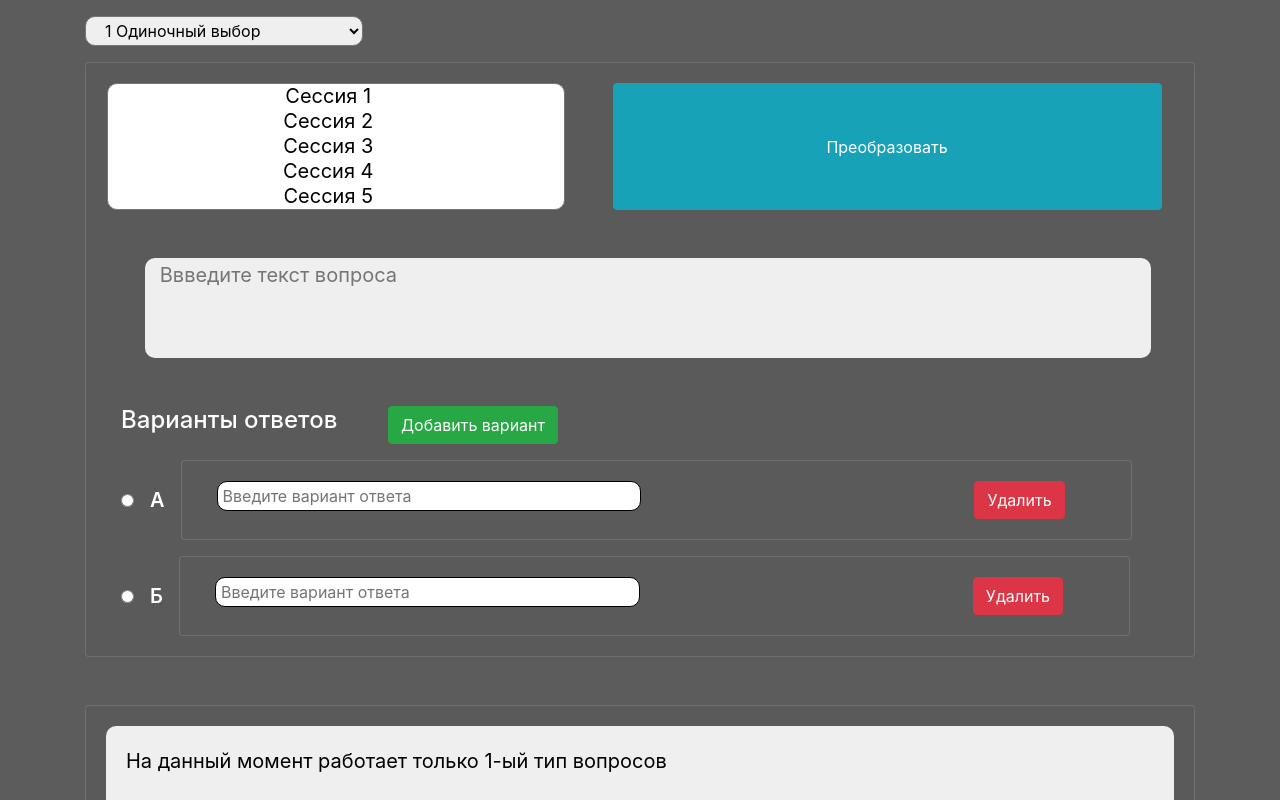
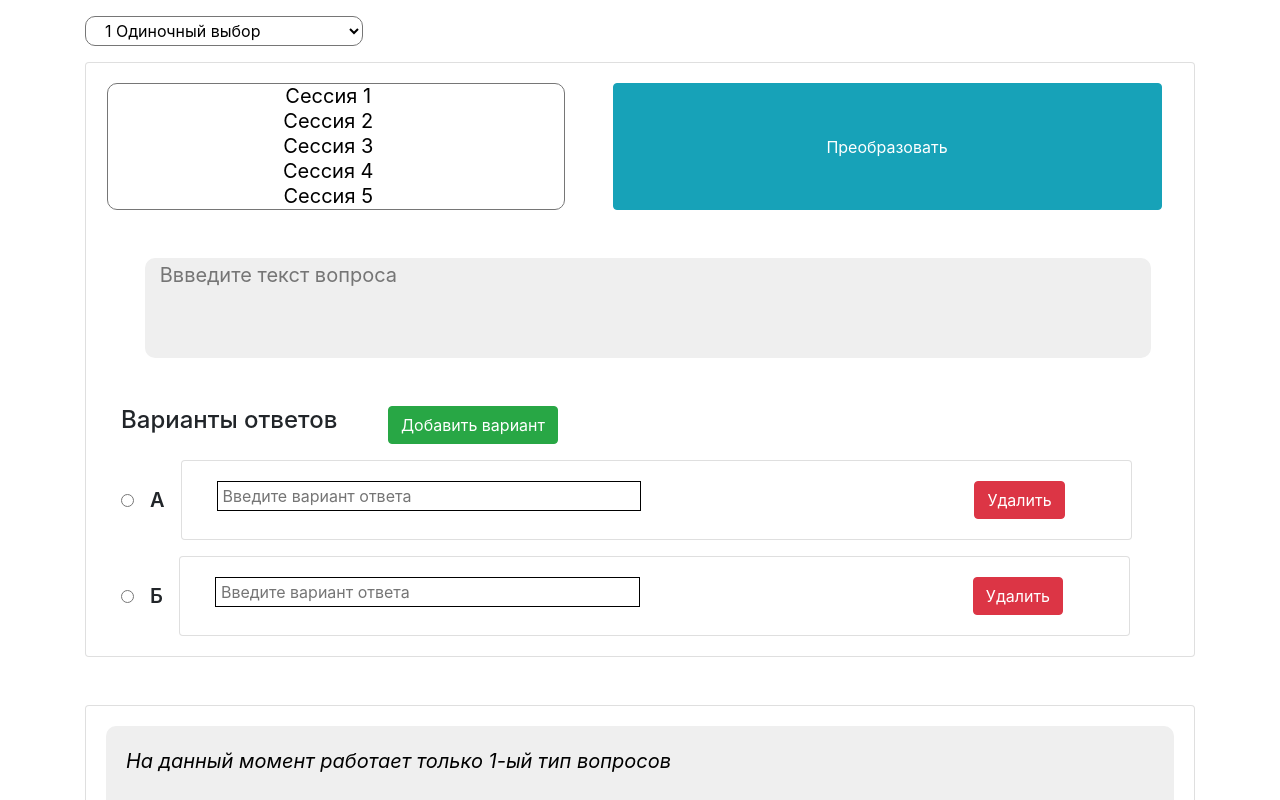
Before and after one commit to Learn-Quickly/learn-quickly.github.io, a plain HTML site: page index.html in a window 1280 px wide. Shown: the top 800 px of the page. Drawn offline with nearby package versions, Linux system fonts and the light colour scheme.

Commit message:
redesigned

```diff
--- a/css/styles.css
+++ b/css/styles.css
@@ -1,4 +1,4 @@
-body {
+/*body {
 	background-color: #5c5c5c;
 }
 
@@ -7,7 +7,7 @@ body {
 	border: 1px solid rgba(255, 251, 251, 0.13);
 	color: #fff;
 }
-
+*/
 textarea {
     border: none;
     resize: none;
@@ -28,6 +28,7 @@ textarea:focus {
     border-radius: 10px;
     padding: 20px;
     color: #000;
+    font-style: italic;
 }
 
 #session_variants {
@@ -48,6 +49,7 @@ textarea:focus {
 #question_variants {
 	height: 30px;
 	border-radius: 10px;
+	background-color: #fff;
 }
 
 #question_variants:focus {
@@ -61,7 +63,6 @@ textarea:focus {
 
 .answer-variant {
     width: 100%;
-    border-radius: 10px;
     border: 1px solid black;
     height: 30px;
     padding-left: 5px;
@@ -71,3 +72,7 @@ textarea:focus {
 .delete-button {
     width: 100%;
 }
+
+#convert_button {
+	font-size: 2em;
+}
--- a/js/script.js
+++ b/js/script.js
@@ -1,6 +1,6 @@
 "use strict";
 
-function _instanceof(left, right) { if (right != null && typeof Symbol !== "undefined" && right[Symbol.hasInstance]) { return !!right[Symbol.hasInstance](left); } else { return left instanceof right; } }
+function _typeof(obj) { "@babel/helpers - typeof"; if (typeof Symbol === "function" && typeof Symbol.iterator === "symbol") { _typeof = function _typeof(obj) { return typeof obj; }; } else { _typeof = function _typeof(obj) { return obj && typeof Symbol === "function" && obj.constructor === Symbol && obj !== Symbol.prototype ? "symbol" : typeof obj; }; } return _typeof(obj); }
 
 function _createForOfIteratorHelper(o, allowArrayLike) { var it; if (typeof Symbol === "undefined" || o[Symbol.iterator] == null) { if (Array.isArray(o) || (it = _unsupportedIterableToArray(o)) || allowArrayLike && o && typeof o.length === "number") { if (it) o = it; var i = 0; var F = function F() {}; return { s: F, n: function n() { if (i >= o.length) return { done: true }; return { done: false, value: o[i++] }; }, e: function e(_e) { throw _e; }, f: F }; } throw new TypeError("Invalid attempt to iterate non-iterable instance.\nIn order to be iterable, non-array objects must have a [Symbol.iterator]() method."); } var normalCompletion = true, didErr = false, err; return { s: function s() { it = o[Symbol.iterator](); }, n: function n() { var step = it.next(); normalCompletion = step.done; return step; }, e: function e(_e2) { didErr = true; err = _e2; }, f: function f() { try { if (!normalCompletion && it.return != null) it.return(); } finally { if (didErr) throw err; } } }; }
 
@@ -8,11 +8,27 @@ function _unsupportedIterableToArray(o, minLen) { if (!o) return; if (typeof o =
 
 function _arrayLikeToArray(arr, len) { if (len == null || len > arr.length) len = arr.length; for (var i = 0, arr2 = new Array(len); i < len; i++) { arr2[i] = arr[i]; } return arr2; }
 
-function _classCallCheck(instance, Constructor) { if (!_instanceof(instance, Constructor)) { throw new TypeError("Cannot call a class as a function"); } }
-
 function _defineProperties(target, props) { for (var i = 0; i < props.length; i++) { var descriptor = props[i]; descriptor.enumerable = descriptor.enumerable || false; descriptor.configurable = true; if ("value" in descriptor) descriptor.writable = true; Object.defineProperty(target, descriptor.key, descriptor); } }
 
 function _createClass(Constructor, protoProps, staticProps) { if (protoProps) _defineProperties(Constructor.prototype, protoProps); if (staticProps) _defineProperties(Constructor, staticProps); return Constructor; }
+
+function _inherits(subClass, superClass) { if (typeof superClass !== "function" && superClass !== null) { throw new TypeError("Super expression must either be null or a function"); } subClass.prototype = Object.create(superClass && superClass.prototype, { constructor: { value: subClass, writable: true, configurable: true } }); if (superClass) _setPrototypeOf(subClass, superClass); }
+
+function _setPrototypeOf(o, p) { _setPrototypeOf = Object.setPrototypeOf || function _setPrototypeOf(o, p) { o.__proto__ = p; return o; }; return _setPrototypeOf(o, p); }
+
+function _createSuper(Derived) { var hasNativeReflectConstruct = _isNativeReflectConstruct(); return function _createSuperInternal() { var Super = _getPrototypeOf(Derived), result; if (hasNativeReflectConstruct) { var NewTarget = _getPrototypeOf(this).constructor; result = Reflect.construct(Super, arguments, NewTarget); } else { result = Super.apply(this, arguments); } return _possibleConstructorReturn(this, result); }; }
+
+function _possibleConstructorReturn(self, call) { if (call && (_typeof(call) === "object" || typeof call === "function")) { return call; } return _assertThisInitialized(self); }
+
+function _assertThisInitialized(self) { if (self === void 0) { throw new ReferenceError("this hasn't been initialised - super() hasn't been called"); } return self; }
+
+function _isNativeReflectConstruct() { if (typeof Reflect === "undefined" || !Reflect.construct) return false; if (Reflect.construct.sham) return false; if (typeof Proxy === "function") return true; try { Date.prototype.toString.call(Reflect.construct(Date, [], function () {})); return true; } catch (e) { return false; } }
+
+function _getPrototypeOf(o) { _getPrototypeOf = Object.setPrototypeOf ? Object.getPrototypeOf : function _getPrototypeOf(o) { return o.__proto__ || Object.getPrototypeOf(o); }; return _getPrototypeOf(o); }
+
+function _instanceof(left, right) { if (right != null && typeof Symbol !== "undefined" && right[Symbol.hasInstance]) { return !!right[Symbol.hasInstance](left); } else { return left instanceof right; } }
+
+function _classCallCheck(instance, Constructor) { if (!_instanceof(instance, Constructor)) { throw new TypeError("Cannot call a class as a function"); } }
 
 function _defineProperty(obj, key, value) { if (key in obj) { Object.defineProperty(obj, key, { value: value, enumerable: true, configurable: true, writable: true }); } else { obj[key] = value; } return obj; }
 
@@ -23,26 +39,51 @@ var question_header = document.getElementById("question_header");
 var session_select = document.getElementById("session_variants");
 var json_place = document.getElementById('json_place');
 
-var OneChooseQuestion = /*#__PURE__*/function () {
+var Question = function Question() {
+  _classCallCheck(this, Question);
+
+  _defineProperty(this, "type", void 0);
+
+  _defineProperty(this, "sessions", void 0);
+
+  _defineProperty(this, "question_div", void 0);
+
+  _defineProperty(this, "question_header", void 0);
+};
+
+var OneChooseQuestion = /*#__PURE__*/function (_Question) {
+  _inherits(OneChooseQuestion, _Question);
+
+  var _super = _createSuper(OneChooseQuestion);
+
   function OneChooseQuestion() {
+    var _this;
+
     _classCallCheck(this, OneChooseQuestion);
 
-    _defineProperty(this, "type", 1);
+    _this = _super.call(this);
 
-    this.sessions = [];
-    this.question_div = document.createElement('div');
-    this.question_header = htmlToElement("<textarea class=\"col-11 mt-5 ml-3 question_textarea\" name=\"question_text\" id=\"question_text\" placeholder=\"\u0412\u0432\u0432\u0435\u0434\u0438\u0442\u0435 \u0442\u0435\u043A\u0441\u0442 \u0432\u043E\u043F\u0440\u043E\u0441\u0430\" row=\"4\"></textarea>");
-    this.question_body = htmlToElement("<div class=\"row\">\n                        <h4 class=\"col-3\">\u0412\u0430\u0440\u0438\u0430\u043D\u0442\u044B \u043E\u0442\u0432\u0435\u0442\u043E\u0432</h4>\n                        <div class=\"col-4\"><button class=\"btn btn-success\" onclick=\"firstTypeQuestion.add_variant();\" id=\"add_one_choose_variant\">\u0414\u043E\u0431\u0430\u0432\u0438\u0442\u044C \u0432\u0430\u0440\u0438\u0430\u043D\u0442</button></div>\n                    </div>");
-    this.variants_node = htmlToElement('<div class="container" id="variants"></div>');
-    this.question_div.appendChild(this.question_body);
-    this.question_div.appendChild(this.variants_node);
-    this.question_textarea = this.question_header;
-    this.variant_divs = {};
-    this.variants_count = 0;
+    _defineProperty(_assertThisInitialized(_this), "type", 1);
+
+    _this.sessions = [];
+    _this.question_div = document.createElement('div');
+    _this.question_header = htmlToElement("<textarea class=\"col-11 mt-5 ml-3 question_textarea\" name=\"question_text\" id=\"question_text\" placeholder=\"\u0412\u0432\u0432\u0435\u0434\u0438\u0442\u0435 \u0442\u0435\u043A\u0441\u0442 \u0432\u043E\u043F\u0440\u043E\u0441\u0430\" row=\"4\"></textarea>");
+    _this.question_body = htmlToElement("<div class=\"row\">\n                        <h4 class=\"col-3\">\u0412\u0430\u0440\u0438\u0430\u043D\u0442\u044B \u043E\u0442\u0432\u0435\u0442\u043E\u0432</h4>\n                        <div class=\"col-4\"><button class=\"btn btn-success\" onclick=\"firstTypeQuestion.add_variant();\" id=\"add_one_choose_variant\">\u0414\u043E\u0431\u0430\u0432\u0438\u0442\u044C \u0432\u0430\u0440\u0438\u0430\u043D\u0442</button></div>\n                    </div>");
+    _this.variants_node = htmlToElement('<div class="container" id="variants"></div>');
+
+    _this.question_div.appendChild(_this.question_body);
+
+    _this.question_div.appendChild(_this.variants_node);
+
+    _this.question_textarea = _this.question_header;
+    _this.variant_divs = {};
+    _this.variants_count = 0;
 
     for (var i = 0; i < 2; i++) {
-      this.add_variant();
+      _this.add_variant();
     }
+
+    return _this;
   }
 
   _createClass(OneChooseQuestion, [{
@@ -65,19 +106,32 @@ var OneChooseQuestion = /*#__PURE__*/function () {
         return null;
       }
 
+      this.variants_count--;
       delete this.variant_divs[uuid];
       this.renderVariants();
     }
   }, {
     key: "getVariants",
     value: function getVariants() {
-      var variants = {};
+      // let variants = {};
+      // for (let uuid in this.variant_divs) {
+      // let div = this.variant_divs[uuid];
+      // let input = div.getElementsByClassName(`answer-variant-${uuid}`)[0];
+      // let variant_name = div.getElementsByClassName("variant")[0].innerHTML;
+      //     variants[variant_name] = input.value;
+      // }
+      // return variants;
+      var variants = [];
 
       for (var uuid in this.variant_divs) {
         var div = this.variant_divs[uuid];
         var input = div.getElementsByClassName("answer-variant-".concat(uuid))[0];
         var variant_name = div.getElementsByClassName("variant")[0].innerHTML;
-        variants[variant_name] = input.value;
+        var variant = {
+          "variant_letter": variant_name,
+          "variant_text": input.value
+        };
+        variants.push(variant);
       }
 
       return variants;
@@ -178,7 +232,31 @@ var OneChooseQuestion = /*#__PURE__*/function () {
   }]);
 
   return OneChooseQuestion;
-}();
+}(Question);
+
+var EnterAnswerQuestion = /*#__PURE__*/function (_Question2) {
+  _inherits(EnterAnswerQuestion, _Question2);
+
+  var _super2 = _createSuper(EnterAnswerQuestion);
+
+  function EnterAnswerQuestion() {
+    var _this2;
+
+    _classCallCheck(this, EnterAnswerQuestion);
+
+    for (var _len = arguments.length, args = new Array(_len), _key = 0; _key < _len; _key++) {
+      args[_key] = arguments[_key];
+    }
+
+    _this2 = _super2.call.apply(_super2, [this].concat(args));
+
+    _defineProperty(_assertThisInitialized(_this2), "type", 4);
+
+    return _this2;
+  }
+
+  return EnterAnswerQuestion;
+}(Question);
 
 var firstTypeQuestion = new OneChooseQuestion();
 
```
Also changed, not shown: index_es6.html (+1 -1 lines), js/script_es6.js (+32 -4 lines).
